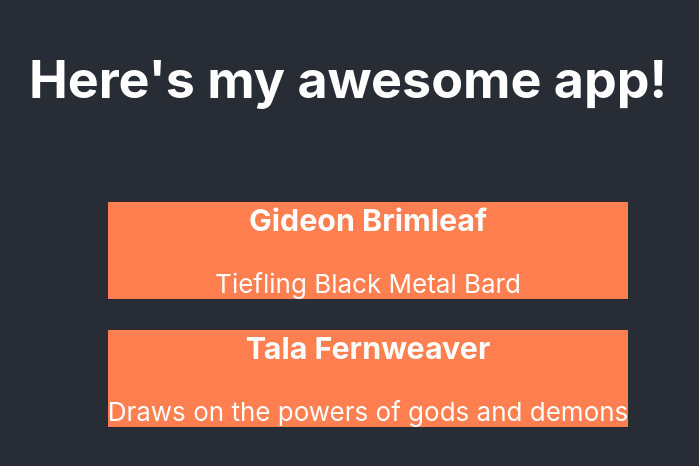
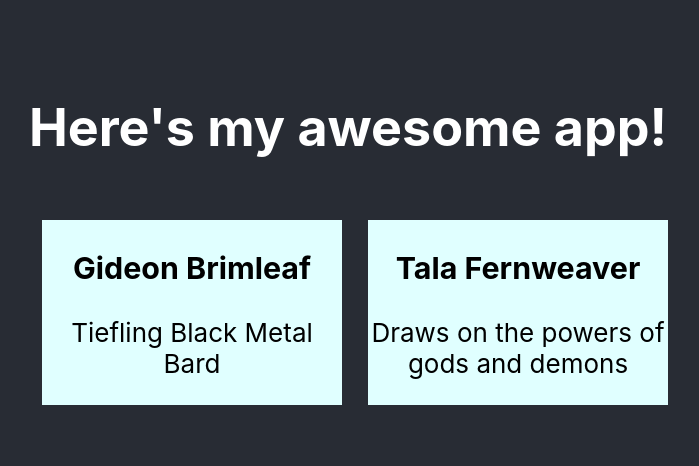
Before and after one commit to GideonBrimleaf/fate_character_generator, a React (Create React App) app: page / in a window 1280 px wide. Shown: the part 154-620 px from the top of the page, without its empty margins (292-991 px from the left). Built offline with nearby package versions, Linux system fonts and the light colour scheme.

Commit message:
can display characters width way

```diff
--- a/src/components/CharacterSummary.css
+++ b/src/components/CharacterSummary.css
@@ -1,3 +1,6 @@
-li {
-  background-color: coral;
+.characterSummaryTile {
+  background-color: lightcyan;
+  color: black;
+  margin-right: 1em;
+  width: 300px;
 }
--- a/src/components/CharacterSummary.js
+++ b/src/components/CharacterSummary.js
@@ -3,7 +3,7 @@ import './CharacterSummary.css'
 
 const CharacterSummary = (props) => {
   return (
-    <li className="characterSummary">
+    <li className="characterSummaryTile">
       <h3>{props.characterDetails.name}</h3>
       <p>{props.characterDetails.highConcept}</p>
     </li>
--- a/src/containers/CharacterList.css
+++ b/src/containers/CharacterList.css
@@ -1,3 +1,4 @@
-ul {
+.characterList {
   list-style-type: none;
+  display: flex;
 }
--- a/src/containers/CharacterList.js
+++ b/src/containers/CharacterList.js
@@ -23,7 +23,7 @@ export default class CharacterList extends Component {
     })
 
     return (
-      <ul>
+      <ul className="characterList">
         {characterList}
       </ul>
     )
```
